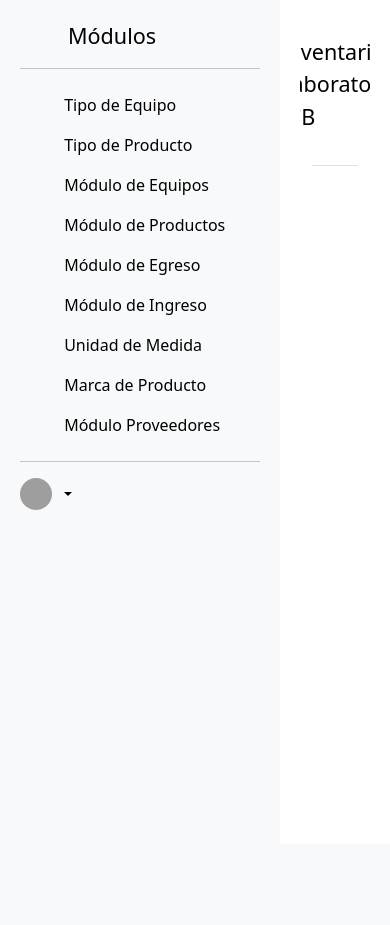
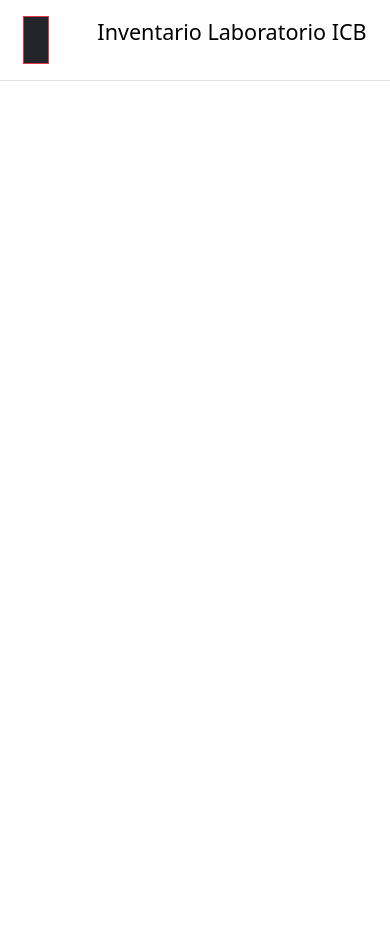
Before and after one commit to DiegoNunezG/Inventario_Laboratorio_ICB, a Django app: page /index/ in a window 390 px wide. Before the commit the page ends 510 px from the top, so only its background shows below. Run offline with Django 5.2, Linux system fonts and the light colour scheme; some libraries are stand-ins or nearby versions; grey boxes are pictures that could not be loaded.

Commit message:
avance en responsividad

```diff
--- a/AppInventario/templates/AppInventario/base.html
+++ b/AppInventario/templates/AppInventario/base.html
@@ -32,112 +32,84 @@
             overflow: hidden;
         }
 
-        .sidebar {
-            width: 280px;
-            background-color: #f8f9fa;
-            flex-shrink: 0;
-            position: fixed;
-            height: 100%;
-            overflow: hidden;
-            padding: 20px;
-        }
 
-        .content {
-            margin-left: 280px;
-            /* Same as sidebar width */
-            flex-grow: 1;
-            overflow-y: auto;
-            padding: 20px;
-        }
     </style>
-
 </head>
 
 <body>
+    <header class="d-flex flex-wrap justify-content-center py-3 border-bottom">
+        <button class="navbar-toggler ml-3 collapsed border bg-dark border-danger" type="button" data-bs-toggle="collapse" data-bs-target="#navbar" aria-controls="navbarsExampleXxl" aria-expanded="false" aria-label="Toggle navigation">
+        <span class="navbar-toggler-icon"></span>
+        </button>
+
+        <a href=""
+            class="d-flex align-items-center mb-3 mb-md-0 me-md-auto link-body-emphasis text-decoration-none">
+            <svg class="bi me-2" width="40" height="32">
+                <use xlink:href="#bootstrap"></use>
+            </svg>
+            <span class="fs-4">Inventario Laboratorio ICB</span>
+        </a>
+    </header>
+
     <main>
-        <div class="sidebar">
-            <a href=""
-                class="d-flex align-items-center mb-3 mb-md-0 me-md-auto link-body-emphasis text-decoration-none">
-                <svg class="bi pe-none me-2" width="40" height="32">
-                    <use xlink:href="#bootstrap"></use>
-                </svg>
-                <span class="fs-4">Módulos</span>
-            </a>
-            <hr>
-            <ul class="nav nav-pills flex-column mb-auto">
+        <div class="navbar-collapse collapse" id="navbar" style="">
+            <ul class="nav nav-pills flex-column">
                 <li class="nav-item">
                     <a href="{% url 'modulotipoequipo' %}" class="nav-link link-body-emphasis" aria-current="page">
-                        <svg class="bi pe-none me-2" width="16" height="16">
-                            <use xlink:href="#home"></use>
-                        </svg>
+                        <svg class="" width="16" height="16"></svg>
                         Tipo de Equipo
                     </a>
                 </li>
                 <li>
                     <a href="{% url 'tipo_de_producto' %}" class="nav-link link-body-emphasis">
-                        <svg class="bi pe-none me-2" width="16" height="16">
-                            <use xlink:href="#speedometer2"></use>
-                        </svg>
+                        <svg class="" width="16" height="16"></svg>
                         Tipo de Producto
                     </a>
                 </li>
                 <li>
                     <a href="{% url 'equipo' %}" class="nav-link link-body-emphasis">
-                        <svg class="bi pe-none me-2" width="16" height="16">
-                            <use xlink:href="#table"></use>
-                        </svg>
+                        <svg class="" width="16" height="16"></svg>
                         Módulo de Equipos
                     </a>
                 </li>
                 <li>
                     <a href={% url 'producto' %} class="nav-link link-body-emphasis">
-                        <svg class="bi pe-none me-2" width="16" height="16">
-                            <use xlink:href="#grid"></use>
-                        </svg>
+                        <svg class="" width="16" height="16"></svg>
                         Módulo de Productos
                     </a>
                 </li>
                 <li>
                     <a href="" class="nav-link link-body-emphasis disabled-link">
-                        <svg class="bi pe-none me-2" width="16" height="16">
-                            <use xlink:href="#people-circle"></use>
-                        </svg>
+                        <svg class="" width="16" height="16"></svg>
                         Módulo de Egreso
                     </a>
                 </li>
                 <li>
                     <a href="" class="nav-link link-body-emphasis disabled-link">
-                        <svg class="bi pe-none me-2" width="16" height="16">
-                            <use xlink:href="#people-circle"></use>
-                        </svg>
+                        <svg class="" width="16" height="16"></svg>
                         Módulo de Ingreso
                     </a>
                 </li>
                 <li>
                     <a href="{% url 'unidadesmedidas' %}" class="nav-link link-body-emphasis">
-                        <svg class="bi pe-none me-2" width="16" height="16">
-                            <use xlink:href="#people-circle"></use>
-                        </svg>
+                        <svg class="" width="16" height="16"></svg>
                         Unidad de Medida
                     </a>
                 </li>
                 <li>
                     <a href="{% url 'marcadeproducto' %}" class="nav-link link-body-emphasis">
-                        <svg class="bi pe-none me-2" width="16" height="16"><use xlink:href="#people-circle"></use></svg>
-
+                        <svg class="" width="16" height="16"></svg>
                         Marca de Producto
                     </a>
                 </li>
                 <li>
                     <a href="" class="nav-link link-body-emphasis disabled-link">
-                        <svg class="bi pe-none me-2" width="16" height="16">
-                            <use xlink:href="#people-circle"></use>
-                        </svg>
+                        <svg class="" width="16" height="16"></svg>
                         Módulo Proveedores
                     </a>
                 </li>
             </ul>
-            <hr>
+
             <div class="dropdown">
                 <a href="" class="d-flex align-items-center link-body-emphasis text-decoration-none dropdown-toggle"
                     data-bs-toggle="dropdown" aria-expanded="false">
@@ -149,22 +121,12 @@
                     <li><a class="dropdown-item" href="{% url 'logout' %}">Cerrar sesión</a></li>
                 </ul>
             </div>
-        </div>
-        <div class="content">
+          </div>
             <div class="container overflow-auto">
-                <header class="d-flex flex-wrap justify-content-center py-3 border-bottom">
-                    <a href=""
-                        class="d-flex align-items-center mb-3 mb-md-0 me-md-auto link-body-emphasis text-decoration-none">
-                        <svg class="bi me-2" width="40" height="32">
-                            <use xlink:href="#bootstrap"></use>
-                        </svg>
-                        <span class="fs-4">Inventario Laboratorio ICB</span>
-                    </a>
-                </header>
                 {% block content %}
                 {% endblock %}
             </div>
-        </div>
+
     </main>
     {% bootstrap_javascript %}
     {% block scripts %}
```
